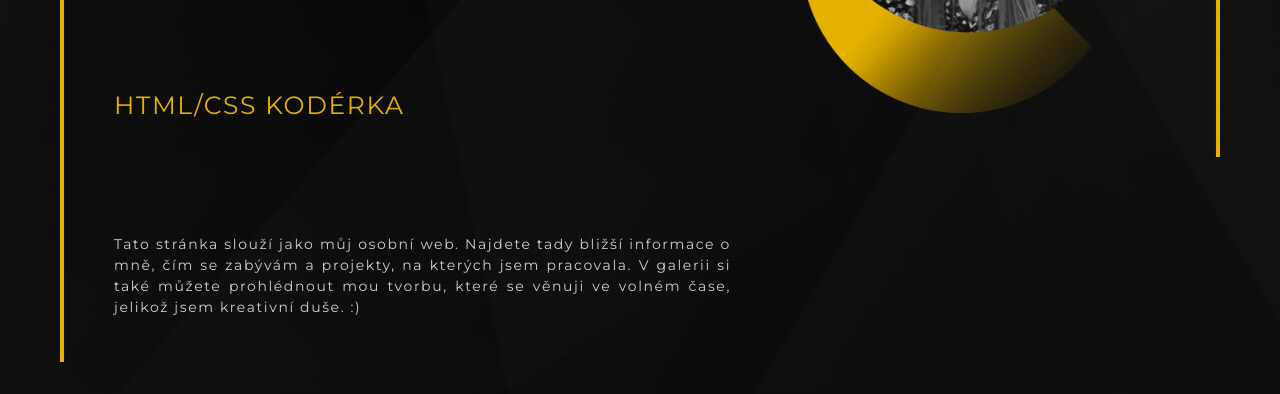
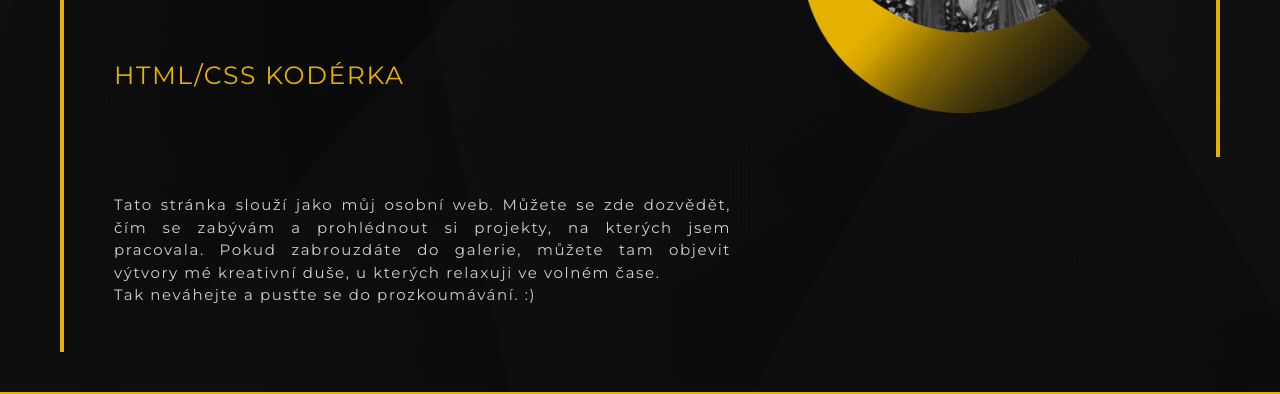
Before and after one commit to MijaHinn/portfolio, an Eleventy site: page index.html in a window 1280 px wide. Shown: the part 558-952 px from the top of the page. Built offline with nearby package versions, Linux system fonts and the light colour scheme; Eleventy itself is replaced by a stand-in of ours; files that its build step writes are made by us from their sources.

Commit message:
Uprava kodu

```diff
--- a/_includes/layouts/template.njk
+++ b/_includes/layouts/template.njk
@@ -11,7 +11,7 @@
         <link rel="manifest" href="/site.webmanifest">
         <meta name="msapplication-TileColor" content="#b91d47">
         <meta name="theme-color" content="#ffffff">
-        <meta name="description" content="Michaela Hinnerová - frontend kodérka - portfolio" />
+        <meta name="description" content="Michaela Hinnerová - HTML/CSS kodérka - portfolio" />
 
         <link rel="stylesheet" href="../css/style.css">
         <link href="https://fonts.googleapis.com/css2?family=Montserrat:wght@400;600;700&display=swap" rel="stylesheet">
--- a/index.html
+++ b/index.html
@@ -11,8 +11,13 @@ title: Portfolio
             <div class="hero__intro">
                 <h1 class="hero__intro--middle-text"><!--Jmenuji se <br>--><span class="hero__intro--person-name">Michaela Hinnerová</span><!--<br> a jsem--></h1>
                 <p class="hero__intro--job">HTML/CSS kodérka</p>
-                <p class="hero__intro--small-text">Tato stránka slouží jako můj osobní web. Najdete tady bližší informace o mně, čím se zabývám a projekty,
-                    na kterých jsem pracovala. V galerii si také můžete prohlédnout mou tvorbu, které se věnuji ve volném čase, jelikož jsem kreativní duše. :)</p>
+                <p class="hero__intro--small-text"><!--Tato stránka slouží jako můj osobní web. Můžete se zde dozvědět, čím se zabývám a prohlédnout si projekty,
+                    na kterých jsem pracovala. V galerii si také můžete prohlédnout mou tvorbu, které se věnuji ve volném čase, jelikož jsem kreativní duše. :)-->
+
+                    Tato stránka slouží jako můj osobní web. Můžete se zde dozvědět, čím se zabývám a prohlédnout si projekty,
+                    na kterých jsem pracovala.
+                    Pokud zabrouzdáte do galerie, můžete tam objevit výtvory mé kreativní duše, u kterých relaxuji ve volném čase. <br>Tak neváhejte a pusťte se do prozkoumávání. :)
+                </p>
             </div>
 
             <img class="hero__img" src="/images/mija.png" alt="Foto Michaely Hinnerové">
--- a/scss/_hero.scss
+++ b/scss/_hero.scss
@@ -203,11 +203,12 @@
 
             &--job {
                 text-align: left;
-                padding-top: 50px;
+                padding-top: 20px;
             }
 
             &--small-text {
-                padding-top: 70px;
+                padding-top: 60px;
+                font-size: 15px;
             }
         }
 
--- a/scss/_main.scss
+++ b/scss/_main.scss
@@ -56,7 +56,7 @@
             max-width: 100%;
             grid-column-start: 1;
             grid-row-end: span 2;
-            margin-top: 50px;
+            margin-top: 60px;
         }
 
         &__text {
@@ -67,7 +67,7 @@
         &__content {
             font-size: 16px;
             padding-left: 0;
-            padding-top: 0;
+            padding-top: 15px;
             padding-right: 0;
         }
 
@@ -170,6 +170,7 @@
     @include mixins.tablet {
         line-height: 1.75;
         display: grid;
+        grid-template-columns: 47% 46%;
         column-gap: 40px;
         row-gap: 25px;
 
```
Also changed, not shown: css/style.css, 1 other file.
